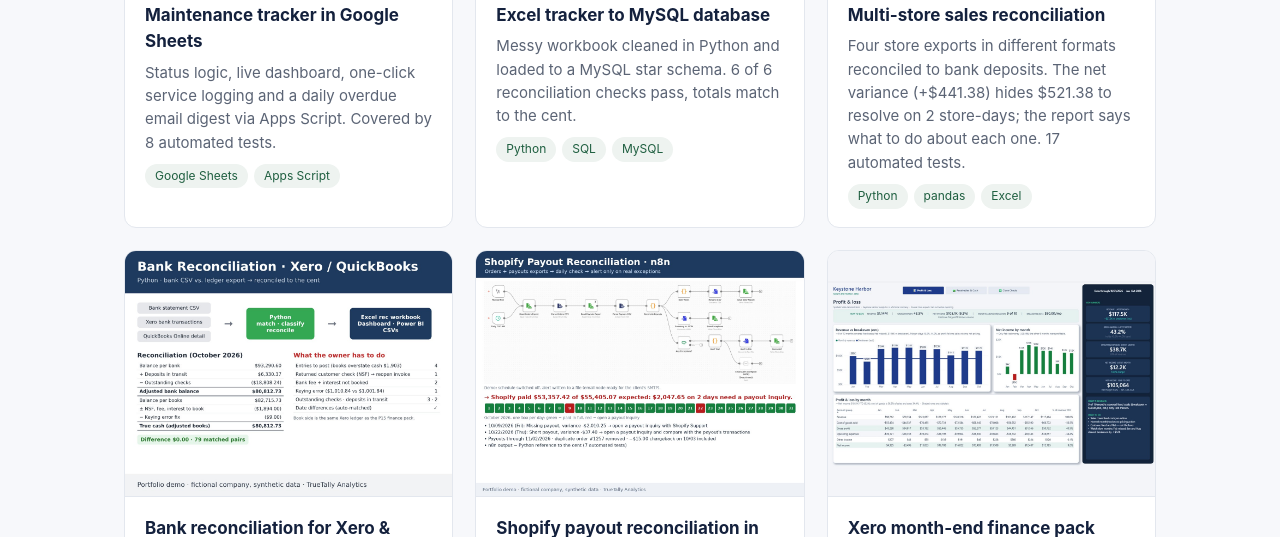
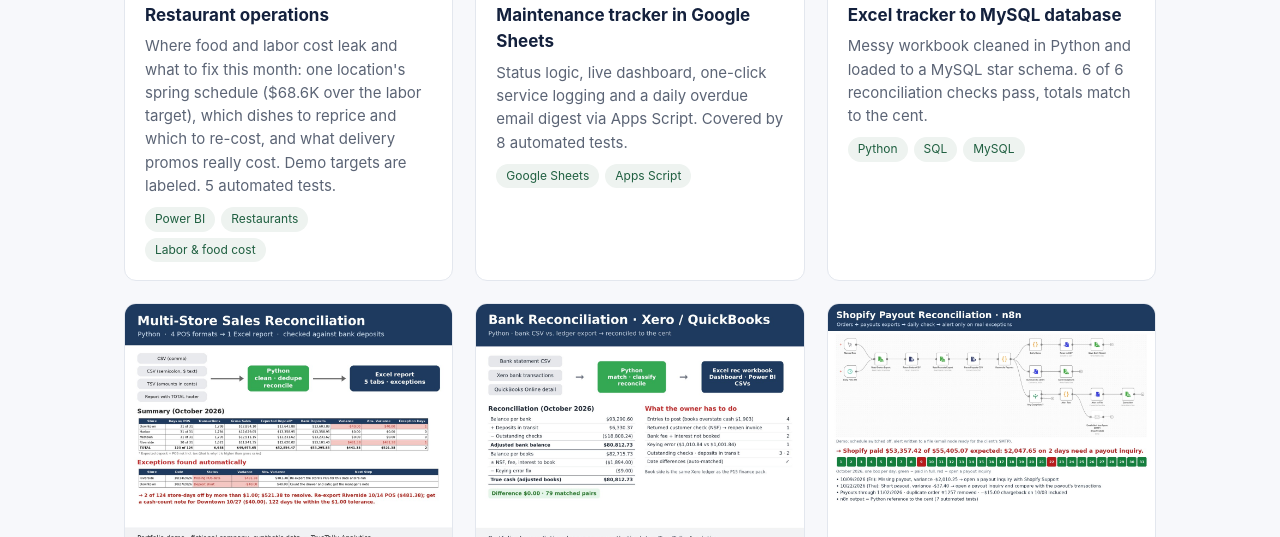
Before and after one commit to valdirguimaraes-maker/truetally, a plain HTML site: page index.html in a window 1280 px wide. Shown: the part 1912-2449 px from the top of the page. Drawn offline with Linux system fonts and the light colour scheme.

Commit message:
Update public portfolio site (synced from Freelancer-USA Fri 11/27/2026)

```diff
--- a/index.html
+++ b/index.html
@@ -81,6 +81,7 @@
       <div class="item"><img src="img/p01.jpg" alt="Sales and profitability Power BI dashboard, fictional retailer" loading="lazy"><div class="body"><h3>Retail sales &amp; profitability</h3><p>Executive overview with net sales, gross margin, category ranking and regional performance, plus a data-quality page.</p><div class="tags"><span class="tag">Power BI</span><span class="tag">DAX</span><span class="tag">Data model</span></div></div></div>
       <div class="item"><img src="img/p02.jpg" alt="E-commerce sales and marketing Power BI dashboard, fictional company" loading="lazy"><div class="body"><h3>E-commerce sales &amp; marketing</h3><p>Net revenue, MER, blended CAC, revenue by channel, new customers by month and top states.</p><div class="tags"><span class="tag">Power BI</span><span class="tag">Shopify-style data</span></div></div></div>
       <div class="item"><img src="img/p03.jpg" alt="Budget vs actual Power BI dashboard, fictional company" loading="lazy"><div class="body"><h3>Budget vs. actual</h3><p>Which costs really ran over once variable costs are flexed to actual sales, whether payroll is too heavy in slow months, and the action for each month that missed the plan. Home-services business.</p><div class="tags"><span class="tag">Power BI</span><span class="tag">Finance</span></div></div></div>
+      <div class="item"><img src="img/p05.jpg" alt="Restaurant operations Power BI dashboard, fictional restaurant group" loading="lazy"><div class="body"><h3>Restaurant operations</h3><p>Where food and labor cost leak and what to fix this month: one location's spring schedule ($68.6K over the labor target), which dishes to reprice and which to re-cost, and what delivery promos really cost. Demo targets are labeled. 5 automated tests.</p><div class="tags"><span class="tag">Power BI</span><span class="tag">Restaurants</span><span class="tag">Labor &amp; food cost</span></div></div></div>
       <div class="item"><img src="img/p09.jpg" alt="Google Sheets maintenance tracker with Apps Script, fictional company" loading="lazy"><div class="body"><h3>Maintenance tracker in Google Sheets</h3><p>Status logic, live dashboard, one-click service logging and a daily overdue email digest via Apps Script. Covered by 8 automated tests.</p><div class="tags"><span class="tag">Google Sheets</span><span class="tag">Apps Script</span></div></div></div>
       <div class="item"><img src="img/p10.jpg" alt="Excel to MySQL pipeline diagram and reconciliation checks" loading="lazy"><div class="body"><h3>Excel tracker to MySQL database</h3><p>Messy workbook cleaned in Python and loaded to a MySQL star schema. 6 of 6 reconciliation checks pass, totals match to the cent.</p><div class="tags"><span class="tag">Python</span><span class="tag">SQL</span><span class="tag">MySQL</span></div></div></div>
       <div class="item"><img src="img/p11.jpg" alt="Multi-store sales reconciliation report" loading="lazy"><div class="body"><h3>Multi-store sales reconciliation</h3><p>Four store exports in different formats reconciled to bank deposits. The net variance (+$441.38) hides $521.38 to resolve on 2 store-days; the report says what to do about each one. 17 automated tests.</p><div class="tags"><span class="tag">Python</span><span class="tag">pandas</span><span class="tag">Excel</span></div></div></div>
```
Also changed, not shown: img/p05.jpg.
